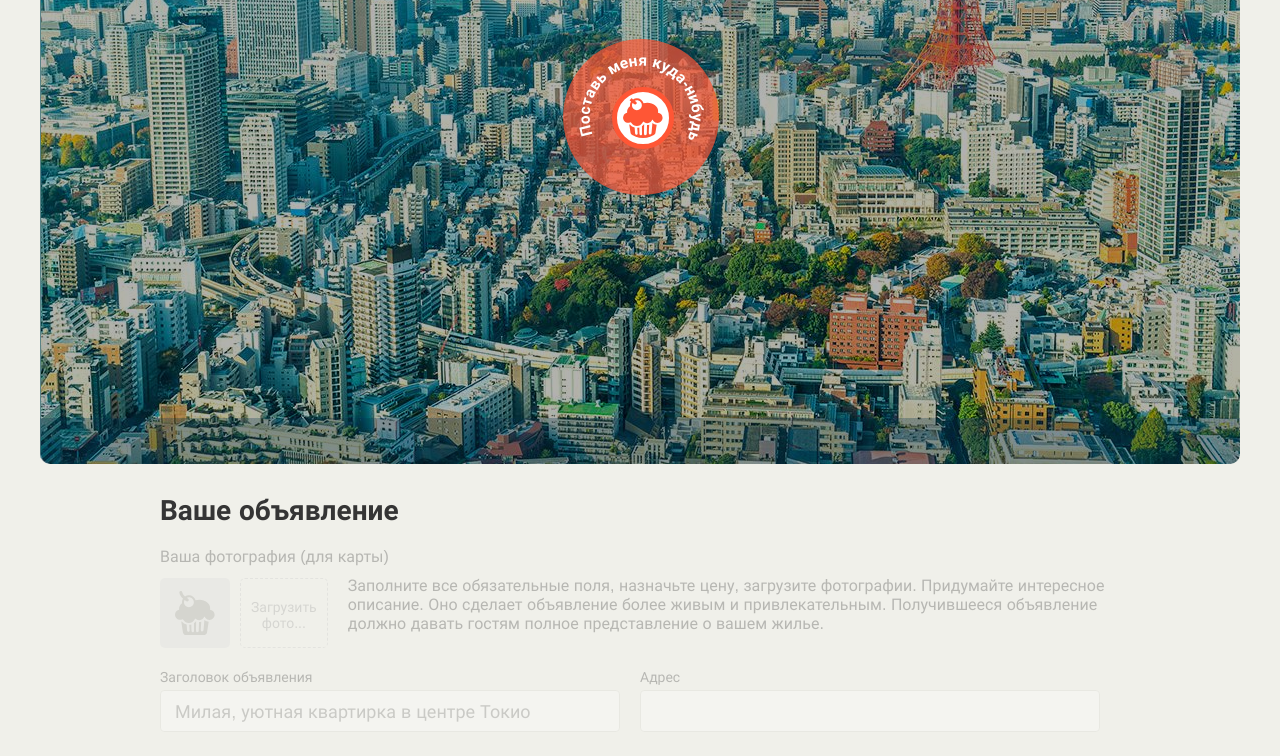
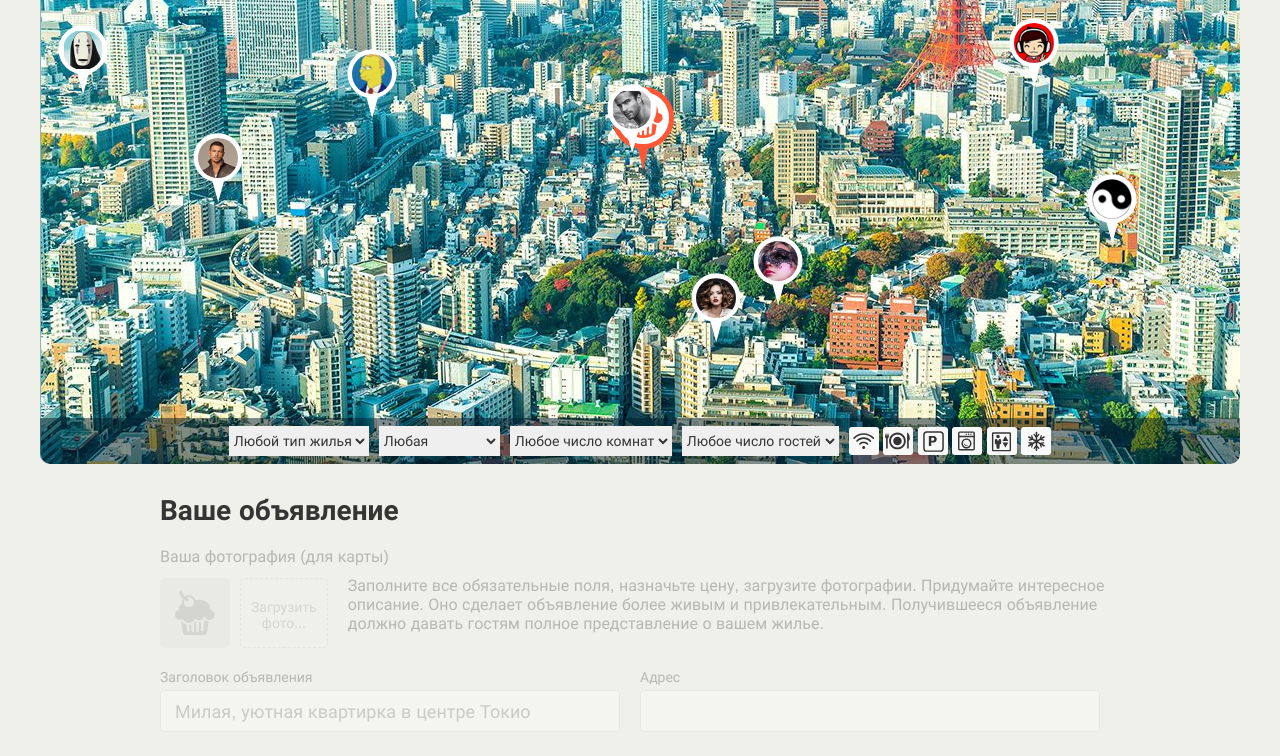
Before and after one commit to Druzhkova/Keksobooking, a website: page index.html in a window 1280 px wide. Shown: the part 286-1042 px from the top of the page. Drawn offline with Linux system fonts and the light colour scheme.

Commit message:
Personal project: more details (part 1)

```diff
--- a/index.html
+++ b/index.html
@@ -247,6 +247,6 @@
       <button class="error__button">Попробовать снова</button>
     </div>
   </template>
-
+<script src="./js/main.js"></script>
 </body>
 </html>
--- a/js/main.js
+++ b/js/main.js
@@ -0,0 +1,66 @@
+let typesHotel= ['palace', 'flat', 'house', 'bungalow'];
+let timeCheckIn = ['12:00', '13:00', '14:00'];
+let timeCheckOut = ['12:00', '13:00', '14:00'];
+let features = ['wifi', 'dishwasher', 'parking', 'washer', 'elevator', 'conditioner'];
+let addressImages = ['http://o0.github.io/assets/images/tokyo/hotel1.jpg', 'http://o0.github.io/assets/images/tokyo/hotel2.jpg', 'http://o0.github.io/assets/images/tokyo/hotel3.jpg'];
+let hotels = makeHotelArray();
+
+function returnsRandomData (arr) {
+  return arr[Math.floor(Math.random() * arr.length)];
+};
+
+function getRandomNumb(min, max) {
+  return Math.floor(Math.random() * (max - min) + min);
+};
+
+function getHotel(index) {
+  return {
+    'author': {
+      'avatar': `img/avatars/user0${index}.png`,
+    },
+    'offer': {
+      'title': 'заголовок объявления',
+      'address': `${location.x}, ${location.y}`,
+      'price': price,
+      'type': returnsRandomData(typesHotel),
+      'rooms': 10,
+      'guests': 10,
+      'checkin': returnsRandomData(timeCheckIn),
+      'checkout': returnsRandomData(timeCheckOut),
+      'features': returnsRandomData(features),
+      'description': '',
+      'photos': returnsRandomData(addressImages),
+    },
+    'location': {
+      'x': getRandomNumb(0, 1100),
+      'y': getRandomNumb(130, 630),
+    }
+  }
+};
+
+function makeHotelArray() {
+  let array = [];
+  for (let i = 1; i < 9; i++) {
+    array.push(getHotel(i));
+  }
+  return array;
+};
+
+let map = document.querySelector('.map')
+map.classList.remove('map--faded');
+
+let hotelTemplate = document.querySelector('#pin').content
+.querySelector('.map__pin');
+
+hotels.forEach(function(item, i){
+  let hotelElement = hotelTemplate.cloneNode(true);
+  let avatarImage = hotelElement.querySelector('img');
+  hotelElement.style.left = hotels[i].location.x + 'px';
+  hotelElement.style.top = hotels[i].location.y + 'px';
+  avatarImage.src = hotels[i].author.avatar;
+  avatarImage.alt = hotels[i].offer.title;
+
+  let fragment = document.createDocumentFragment();
+  fragment.appendChild(hotelElement);
+  map.appendChild(fragment);
+});
```
